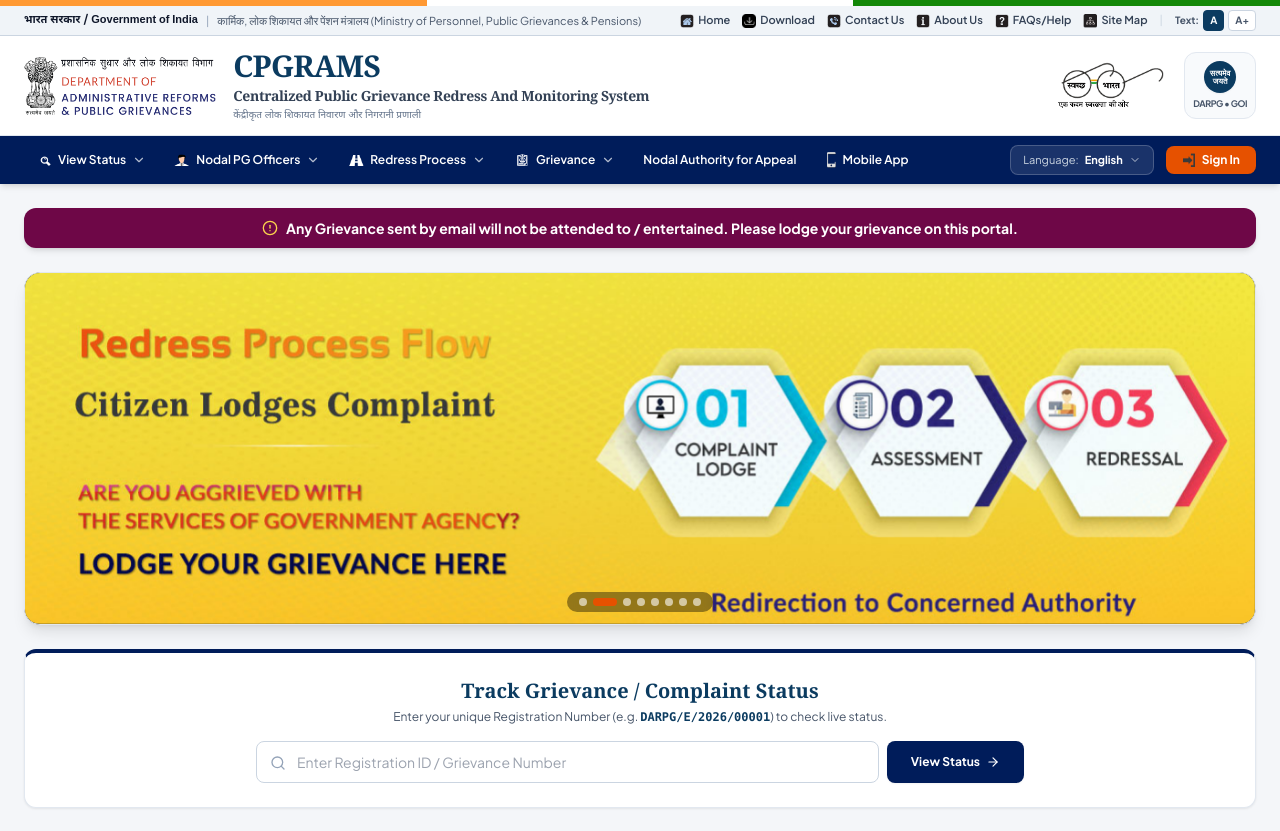
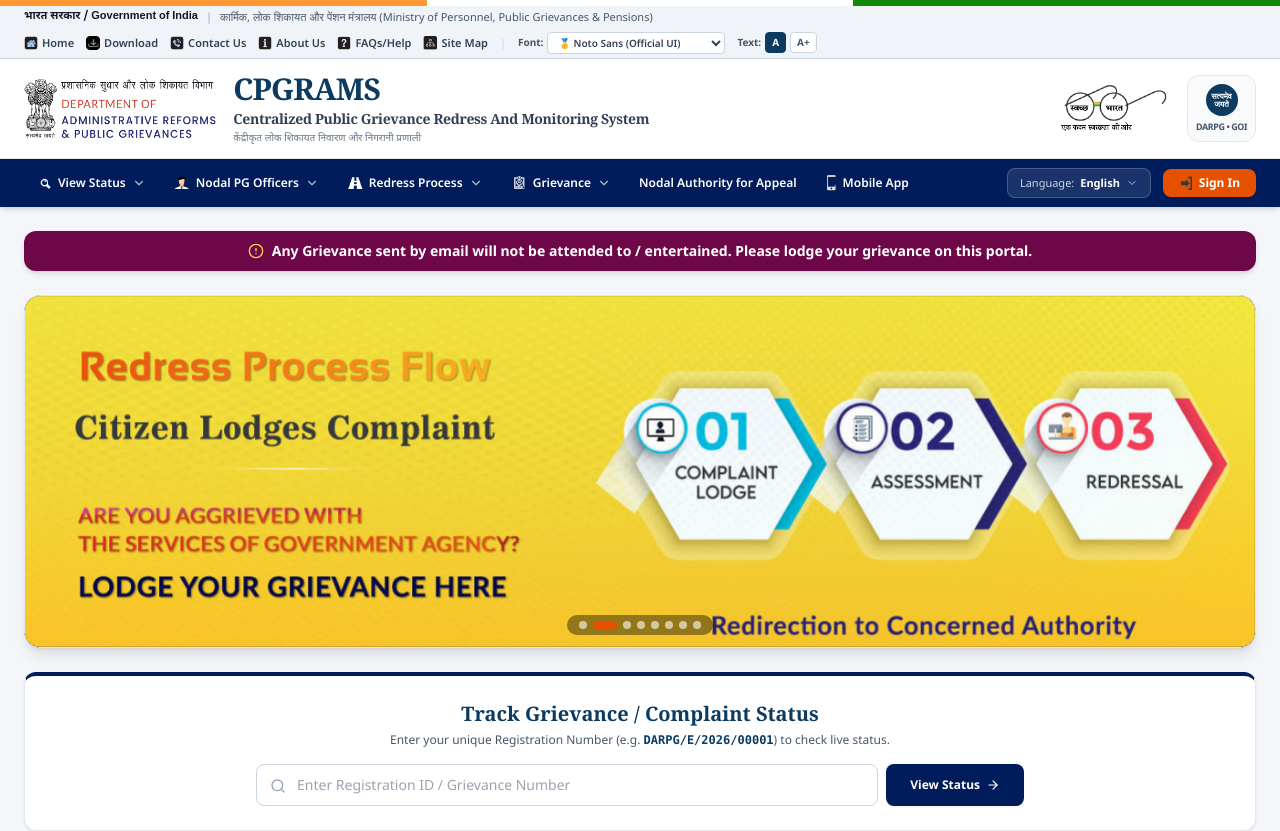
Before and after one commit to Yuvraj-Sharma-404/SIH, a Next.js app: page / in a window 1280 px wide. Shown: the top 831 px of the page. Built offline with nearby package versions, Linux system fonts and the light colour scheme.

Commit message:
Font changed

```diff
--- a/src/app/globals.css
+++ b/src/app/globals.css
@@ -1,4 +1,5 @@
-@import url('https://fonts.googleapis.com/css2?family=Hind:wght@400;500;600;700&family=Noto+Sans+Devanagari:wght@400;500;600;700;800&family=Montserrat:wght@400;500;600;700;800&family=Plus+Jakarta+Sans:wght@400;500;600;700;800&family=JetBrains+Mono:wght@400;500;600&display=swap');
+@import url('https://fonts.googleapis.com/css2?family=IBM+Plex+Sans:ital,wght@0,300;0,400;0,500;0,600;0,700;1,400&family=Inter:wght@300;400;500;600;700;800&family=Lato:ital,wght@0,300;0,400;0,700;1,400&family=Merriweather:ital,wght@0,300;0,400;0,700;1,400&family=Noto+Sans:ital,wght@0,300..900;1,300..900&family=Noto+Serif:ital,wght@0,400;0,700;1,400&family=Open+Sans:ital,wght@0,300..800;1,300..800&family=Public+Sans:ital,wght@0,300..900;1,300..900&family=Roboto:ital,wght@0,100..900;1,100..900&family=Source+Sans+3:ital,wght@0,300..900;1,300..900&display=swap');
+@import url('https://fonts.googleapis.com/css2?family=Hind:wght@400;500;600;700&family=Noto+Sans+Devanagari:wght@400;500;600;700;800&family=JetBrains+Mono:wght@400;500;600&display=swap');
 
 @tailwind base;
 @tailwind components;
@@ -16,15 +17,40 @@
   --gov-emerald-light: #f0fdf4;
   --card-bg: #ffffff;
   --card-border: #e2e8f0;
+
+  /* Font Families - SIH Curated Typography */
+  --font-primary: 'Noto Sans', sans-serif;
+  --font-noto-sans: 'Noto Sans', sans-serif;
+  --font-inter: 'Inter', sans-serif;
+  --font-source-sans: 'Source Sans 3', sans-serif;
+  --font-ibm-plex: 'IBM Plex Sans', sans-serif;
+  --font-roboto: 'Roboto', sans-serif;
+  --font-open-sans: 'Open Sans', sans-serif;
+  --font-lato: 'Lato', sans-serif;
+  --font-noto-serif: 'Noto Serif', serif;
+  --font-merriweather: 'Merriweather', serif;
+  --font-public-sans: 'Public Sans', sans-serif;
 }
 
 body {
   background-color: var(--background);
   color: var(--foreground);
-  font-family: 'Plus Jakarta Sans', 'Hind', -apple-system, BlinkMacSystemFont, 'Segoe UI', Roboto, sans-serif;
+  font-family: var(--font-primary), 'Noto Sans', 'Inter', 'Roboto', -apple-system, BlinkMacSystemFont, 'Segoe UI', sans-serif;
   min-height: 100vh;
   overflow-x: hidden;
 }
+
+/* Specific Font Utility Classes */
+.font-noto, .font-noto-sans { font-family: var(--font-noto-sans); }
+.font-inter { font-family: var(--font-inter); }
+.font-source, .font-source-sans { font-family: var(--font-source-sans); }
+.font-ibm, .font-ibm-plex { font-family: var(--font-ibm-plex); }
+.font-roboto { font-family: var(--font-roboto); }
+.font-open, .font-open-sans { font-family: var(--font-open-sans); }
+.font-lato { font-family: var(--font-lato); }
+.font-noto-serif { font-family: var(--font-noto-serif); }
+.font-merriweather { font-family: var(--font-merriweather); }
+.font-public, .font-public-sans { font-family: var(--font-public-sans); }
 
 .font-devanagari {
   font-family: 'Noto Sans Devanagari', sans-serif;
--- a/src/app/layout.tsx
+++ b/src/app/layout.tsx
@@ -19,7 +19,7 @@
 }>) {
   return (
     <html lang="en">
-      <body className="min-h-screen flex flex-col bg-[#f4f6f9] text-slate-900 selection:bg-orange-100 selection:text-orange-900">
+      <body className="min-h-screen flex flex-col bg-[#f4f6f9] text-slate-900 selection:bg-orange-100 selection:text-orange-900 font-sans">
         <CpgramsHeader />
         <main className="flex-1 max-w-7xl w-full mx-auto px-3 sm:px-6 py-4 sm:py-6">
           {children}
--- a/src/components/CpgramsHeader.tsx
+++ b/src/components/CpgramsHeader.tsx
@@ -1,6 +1,6 @@
 "use client";
 
-import React, { useState } from "react";
+import React, { useState, useEffect } from "react";
 import Link from "next/link";
 import {
   ChevronDown,
@@ -10,12 +10,65 @@
 import CpgramsQrModal from "./CpgramsQrModal";
 import PensionRedirectModal from "./PensionRedirectModal";
 
+const FONT_OPTIONS = [
+  { id: "noto", name: "🥇 Noto Sans (Official UI)", family: "'Noto Sans', sans-serif" },
+  { id: "inter", name: "Inter (Modern Portal)", family: "'Inter', sans-serif" },
+  { id: "source", name: "Source Sans 3 (Body & Forms)", family: "'Source Sans 3', sans-serif" },
+  { id: "ibm", name: "IBM Plex Sans (Dashboard)", family: "'IBM Plex Sans', sans-serif" },
+  { id: "roboto", name: "Roboto (Clean UI)", family: "'Roboto', sans-serif" },
+  { id: "open", name: "Open Sans (Portal)", family: "'Open Sans', sans-serif" },
+  { id: "lato", name: "Lato (Headings & UI)", family: "'Lato', sans-serif" },
+  { id: "notoserif", name: "Noto Serif (Formal)", family: "'Noto Serif', serif" },
+  { id: "merriweather", name: "Merriweather (Long-form)", family: "'Merriweather', serif" },
+  { id: "public", name: "Public Sans (Civic/Gov)", family: "'Public Sans', sans-serif" },
+];
+
 export default function CpgramsHeader() {
   const [isQrOpen, setIsQrOpen] = useState(false);
   const [isPensionOpen, setIsPensionOpen] = useState(false);
   const [isMobileMenuOpen, setIsMobileMenuOpen] = useState(false);
   const [currentLang, setCurrentLang] = useState("English");
   const [fontSize, setFontSize] = useState<"normal" | "large" | "larger">("normal");
+  const [selectedFont, setSelectedFont] = useState<string>("noto");
+
+  useEffect(() => {
+    try {
+      const saved = localStorage.getItem("cpgrams_font");
+      if (saved && FONT_OPTIONS.some((f) => f.id === saved)) {
+        setSelectedFont(saved);
+        const match = FONT_OPTIONS.find((f) => f.id === saved);
+        if (match) {
+          document.documentElement.style.setProperty("--font-primary", match.family);
+          document.body.style.fontFamily = match.family;
+        }
+      }
+    } catch {
+      // ignore
+    }
+  }, []);
+
+  const handleFontChange = (fontId: string) => {
+    setSelectedFont(fontId);
+    const match = FONT_OPTIONS.find((f) => f.id === fontId);
+    if (match) {
+      document.documentElement.style.setProperty("--font-primary", match.family);
+      document.body.style.fontFamily = match.family;
+      try {
+        localStorage.setItem("cpgrams_font", fontId);
+      } catch {
+        // ignore
+      }
+    }
+  };
+
+  const handleFontSizeChange = (size: "normal" | "large") => {
+    setFontSize(size);
+    if (size === "large") {
+      document.documentElement.style.fontSize = "17px";
+    } else {
+      document.documentElement.style.fontSize = "16px";
+    }
+  };
 
   const languages = [
     { code: "en", label: "English" },
@@ -94,12 +147,29 @@
 
             <span className="hidden lg:inline text-slate-300">|</span>
 
+            {/* Font Family Selector */}
+            <div className="hidden md:flex items-center space-x-1 text-[10px] text-slate-600">
+              <span className="font-bold">Font:</span>
+              <select
+                value={selectedFont}
+                onChange={(e) => handleFontChange(e.target.value)}
+                aria-label="Select typography font"
+                className="bg-white border border-slate-300 rounded px-1.5 py-0.5 text-[10px] font-semibold text-slate-700 hover:border-gov-navy focus:outline-none focus:ring-1 focus:ring-gov-navy cursor-pointer transition shadow-xs"
+              >
+                {FONT_OPTIONS.map((f) => (
+                  <option key={f.id} value={f.id}>
+                    {f.name}
+                  </option>
+                ))}
+              </select>
+            </div>
+
             {/* Font Resizing Controls */}
             <div className="hidden sm:flex items-center space-x-1 text-[10px] font-bold text-slate-600">
               <span>Text:</span>
               <button
                 type="button"
-                onClick={() => setFontSize("normal")}
+                onClick={() => handleFontSizeChange("normal")}
                 className={`px-1.5 py-0.5 rounded border ${
                   fontSize === "normal" ? "bg-gov-navy text-white border-gov-navy" : "bg-white border-slate-300 hover:bg-slate-100"
                 }`}
@@ -108,7 +178,7 @@
               </button>
               <button
                 type="button"
-                onClick={() => setFontSize("large")}
+                onClick={() => handleFontSizeChange("large")}
                 className={`px-1.5 py-0.5 rounded border ${
                   fontSize === "large" ? "bg-gov-navy text-white border-gov-navy" : "bg-white border-slate-300 hover:bg-slate-100"
                 }`}
--- a/tailwind.config.ts
+++ b/tailwind.config.ts
@@ -8,6 +8,26 @@
   ],
   theme: {
     extend: {
+      fontFamily: {
+        sans: ["'Noto Sans'", "sans-serif"],
+        serif: ["'Noto Serif'", "'Merriweather'", "serif"],
+        noto: ["'Noto Sans'", "sans-serif"],
+        inter: ["'Inter'", "sans-serif"],
+        source: ["'Source Sans 3'", "sans-serif"],
+        "source-sans": ["'Source Sans 3'", "sans-serif"],
+        ibm: ["'IBM Plex Sans'", "sans-serif"],
+        "ibm-plex": ["'IBM Plex Sans'", "sans-serif"],
+        roboto: ["'Roboto'", "sans-serif"],
+        open: ["'Open Sans'", "sans-serif"],
+        "open-sans": ["'Open Sans'", "sans-serif"],
+        lato: ["'Lato'", "sans-serif"],
+        notoserif: ["'Noto Serif'", "serif"],
+        "noto-serif": ["'Noto Serif'", "serif"],
+        merriweather: ["'Merriweather'", "serif"],
+        public: ["'Public Sans'", "sans-serif"],
+        "public-sans": ["'Public Sans'", "sans-serif"],
+        devanagari: ["'Noto Sans Devanagari'", "sans-serif"],
+      },
       colors: {
         background: "var(--background)",
         foreground: "var(--foreground)",
```
